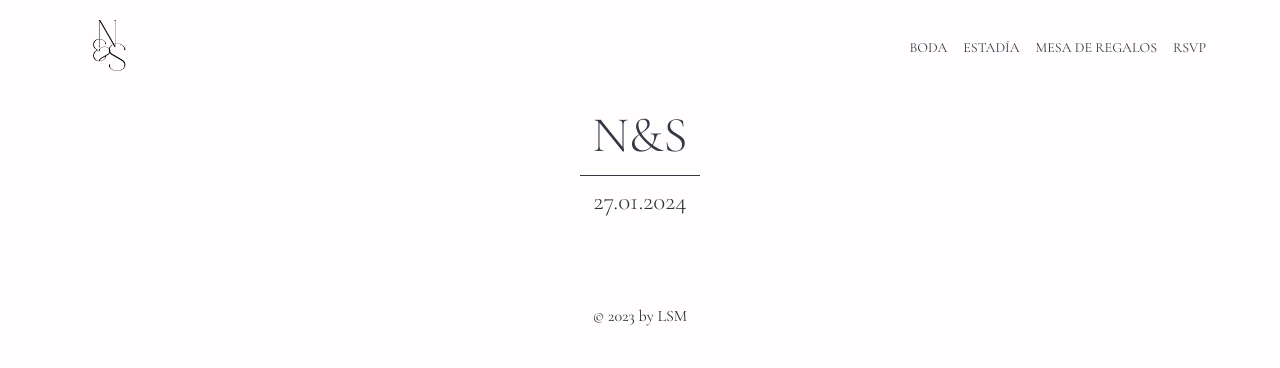
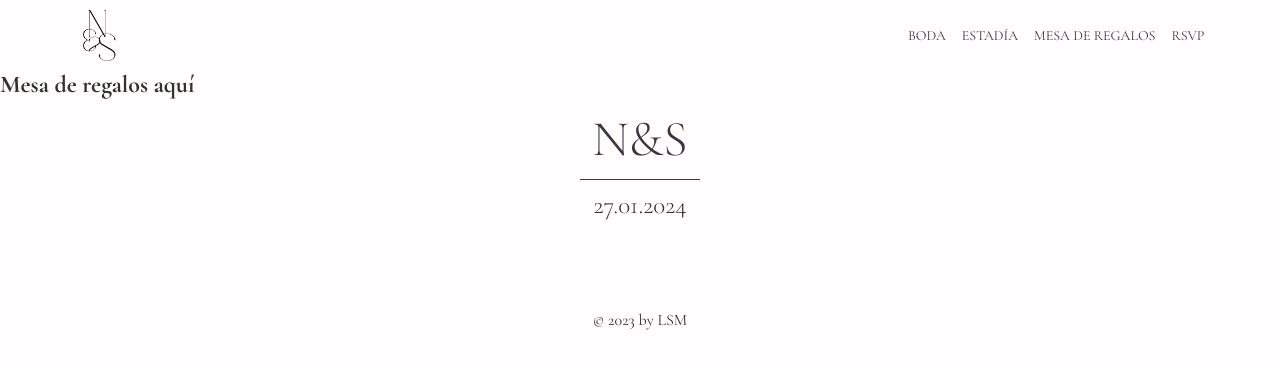
Before and after one commit to richipargo/nadia-stefan, a React (Vite) app: page /regalos in a window 1280 px wide. Shown: the top 368 px of the page. Built offline with nearby package versions, Linux system fonts and the light colour scheme.

Commit message:
Add sticky navbar

```diff
--- a/src/App.jsx
+++ b/src/App.jsx
@@ -1,11 +1,11 @@
-import { useState } from 'react';
 import Navbar from './components/Navbar';
 import Home from './components/Home';
 import Boda from './components/Boda';
 import Estadia from './components/Estadia';
-import Mesa from './components/Mesa';
+import Regalos from './components/Regalos';
 import Rsvp from './components/Rsvp';
 import Footer from './components/Footer';
+import { useState } from 'react';
 import { BrowserRouter as Router, Route, Switch } from 'react-router-dom/cjs/react-router-dom.min';
 import './index.css';
 
@@ -27,8 +27,8 @@ function App() {
             <Route exact path="/estadia">
               <Estadia />
             </Route>
-            <Route exact path="/mesa-regalos">
-              <Mesa />
+            <Route exact path="/regalos">
+              <Regalos />
             </Route>
             <Route exact path="/rsvp">
               <Rsvp />
--- a/src/components/Mesa.jsx
+++ /dev/null
@@ -1,9 +0,0 @@
-const Mesa = () => {
-  return (
-    <div className="mesa-regalos">
-      <h2>Mesa de regalos aquí</h2>
-    </div>
-  );
-};
-
-export default Mesa;
--- a/src/components/Navbar.jsx
+++ b/src/components/Navbar.jsx
@@ -16,7 +16,7 @@ const Navbar = () => {
           <Link to="/estadia">Estadía</Link>
         </li>
         <li>
-          <Link to="/mesa-regalos">Mesa de regalos</Link>
+          <Link to="/regalos">Mesa de regalos</Link>
         </li>
         <li>
           <Link to="/rsvp">Rsvp</Link>
--- /dev/null
+++ b/src/components/Regalos.jsx
@@ -0,0 +1,9 @@
+const Regalos = () => {
+  return (
+    <div className="regalos">
+      <h2>Mesa de regalos aquí</h2>
+    </div>
+  );
+};
+
+export default Regalos;
--- a/src/style_components/navbar.css
+++ b/src/style_components/navbar.css
@@ -1,7 +1,7 @@
 .navbar {
-  width: 90%;
+  width: 100%;
   margin: 0 auto;
-  padding: 10px;
+  padding: 0 5%;
   display: flex;
   align-items: center;
   justify-content: space-between;
@@ -9,19 +9,20 @@
   position: sticky;
   top: 0;
   z-index: 9999;
+  background-color: var(--light);
 }
 .logo {
   width: 70px;
   padding: 0;
+  display: block;
 }
 .nav-list {
-  margin: 0;
-  padding: 0;
   list-style: none;
   display: flex;
   flex-wrap: wrap;
   justify-content: space-around;
   gap: 1rem;
+  padding-right: 1%;
 }
 .nav-list li {
   text-transform: uppercase;
@@ -32,5 +33,5 @@
   color: var(--dark);
 }
 .nav-list a:hover {
-  font-weight: 600;
+  font-weight: 800;
 }
```
